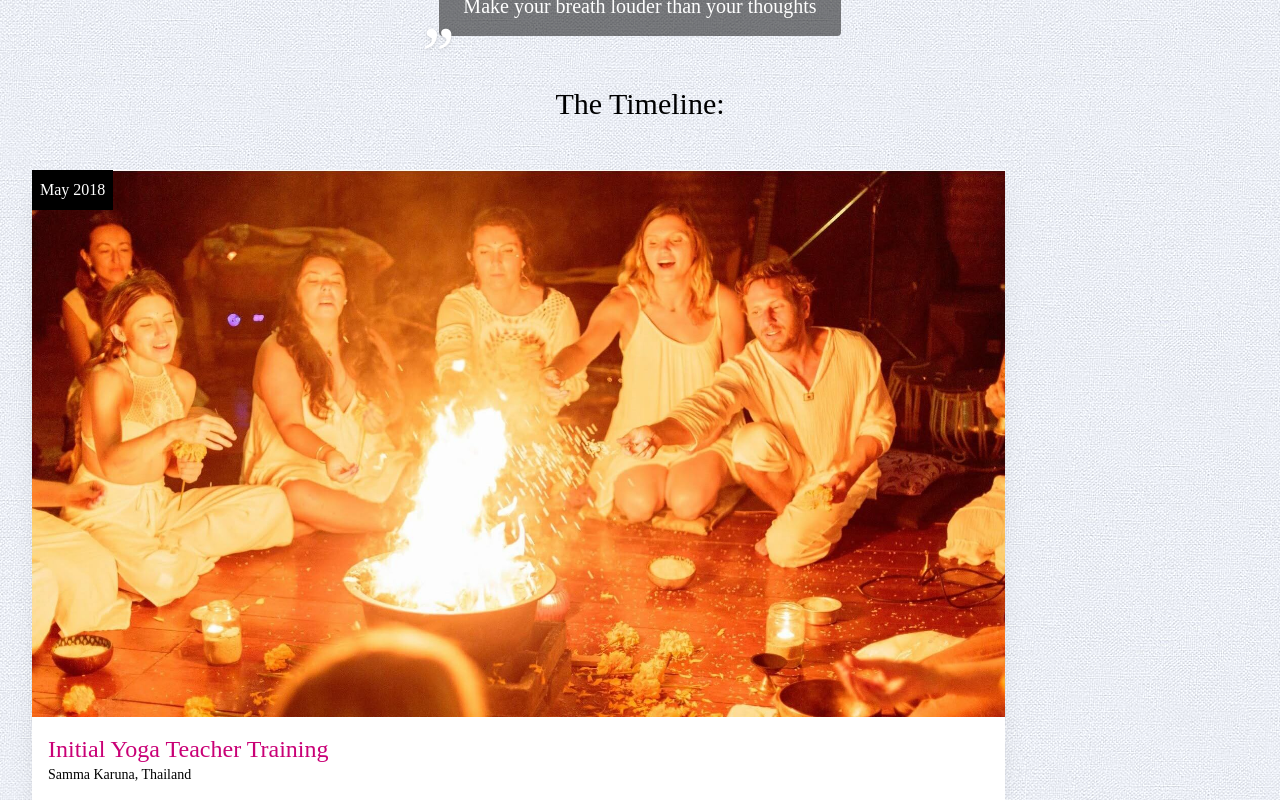
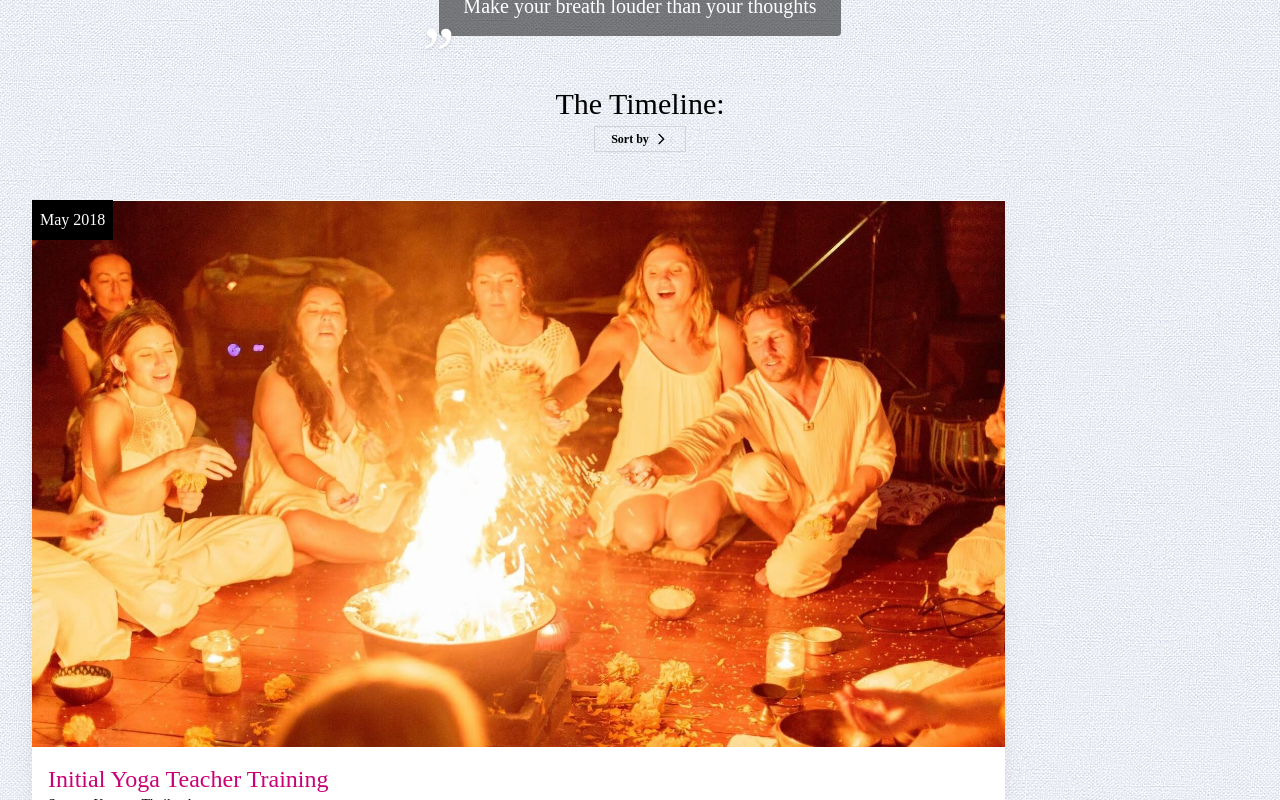
Before and after one commit to Existenziell/yoga.christof.digital, a Next.js app: page /timeline in a window 1280 px wide. Shown: the part 360-1160 px from the top of the page. Built offline with nearby package versions, Linux system fonts and the light colour scheme; a web font is replaced by a local one.

Commit message:
Sorting for timeline

```diff
--- /dev/null
+++ b/components/Sorting.js
@@ -0,0 +1,32 @@
+const Sorting = ({ sortBy, sortingVisible, setSortingVisible, toggleSortBy }) => {
+  return (
+    <div className='flex flex-col items-center max-w-max mx-auto text-xs text-center py-1 border border-gray-300 p-4'>
+      <button onClick={() => setSortingVisible(!sortingVisible)} className='flex items-center gap-1 hover:text-brand'>
+        <span className='font-bold'>Sort by</span>
+        {sortingVisible ?
+          <svg xmlns='http://www.w3.org/2000/svg' className='h-4 w-4' fill='none' viewBox='0 0 24 24' stroke='currentColor'>
+            <path strokeLinecap='round' strokeLinejoin='round' strokeWidth={2} d='M19 9l-7 7-7-7' />
+          </svg>
+          :
+          <svg xmlns='http://www.w3.org/2000/svg' className='h-4 w-4' fill='none' viewBox='0 0 24 24' stroke='currentColor'>
+            <path strokeLinecap='round' strokeLinejoin='round' strokeWidth={2} d='M9 5l7 7-7 7' />
+          </svg>
+        }
+      </button>
+      {sortingVisible &&
+        <div className='top-32 flex flex-col mt-1 text-left gap-1'>
+          <label htmlFor='desc' className='cursor-pointer flex items-center'>
+            <input type='radio' id='desc' name='sortBy' value='desc' checked={sortBy === 'desc'} onChange={toggleSortBy} />
+            <span className='align-text-bottom'>Oldest first</span>
+          </label>
+          <label htmlFor='asc' className='cursor-pointer flex items-center'>
+            <input type='radio' id='asc' name='sortBy' value='asc' checked={sortBy === 'asc'} onChange={toggleSortBy} />
+            <span className='align-text-bottom'>Newest first</span>
+          </label>
+        </div>
+      }
+    </div>
+  )
+}
+
+export default Sorting
--- a/components/Timeline.js
+++ b/components/Timeline.js
@@ -1,29 +1,45 @@
+import { useState } from 'react'
 import Image from 'next/image'
+import Sorting from './Sorting'
 import { timeline } from '../lib/timeline'
 
 const Timeline = () => {
+  const [sortBy, setSortBy] = useState("desc")
+  const [sortingVisible, setSortingVisible] = useState(false)
+  const [data, setData] = useState(timeline.features)
+
+  const toggleSortBy = (e) => {
+    setSortBy(e.target.value)
+    setData(data.slice().reverse())
+  }
 
   return (
     <section className='timeline bg-cloth-pattern bg-repeat dark:bg-cloth-pattern-dark'>
-      <h2 className='text-3xl mb-12'>The Timeline:</h2>
+      <h2 className='text-3xl mb-1'>The Timeline:</h2>
       {/* <p className='mb-16'>Join me, as Yoga became part of me.</p> */}
 
-      <ul className='text-left w-full'>
-        {timeline.features.map((feature, index) => {
+      <Sorting
+        sortBy={sortBy}
+        sortingVisible={sortingVisible}
+        setSortingVisible={setSortingVisible}
+        toggleSortBy={toggleSortBy}
+      />
+
+      <ul className='text-left w-full mt-12'>
+        {data.map((feature, index) => {
           const { id, image, date, name, subname, description, mapOnly } = feature.properties
           if (!mapOnly) {
             return (
-              <li key={index} className={`shadow-xl mb-16 bg-white sm:w-4/5 relative rounded-md ${index % 2 === 0 && `ml-auto`} dark:bg-black dark:text-gray-300`}>
-                <div>
+              <li key={image} className={`shadow-xl mb-16 bg-white sm:w-4/5 relative rounded-md ${image % 2 === 0 && `ml-auto`} dark:bg-black dark:text-gray-300`}>
                 <Image
                   src={`/timeline/${image}.jpg`}
                   width={800}
                   height={450}
                   layout={'responsive'}
                   alt={name}
+                  priority={index === 1 || index === 19}
                 />
-                </div>
-                <div className={`absolute top-0 text-white bg-black p-2 ${index % 2 === 0 ? `right-0` : `left-0`}`}>{date}</div>
+                <div className={`absolute top-0 text-white bg-black p-2 ${image % 2 === 0 ? `right-0` : `left-0`}`}>{date}</div>
                 <div className='p-4'>
                   <h3 className='text-2xl text-brand'>{name}</h3>
                   <h4 className='text-sm mb-6'>{subname}</h4>
@@ -32,7 +48,6 @@ const Timeline = () => {
               </li>
             )
           }
-
         })}
       </ul>
 
--- a/pages/contact.js
+++ b/pages/contact.js
@@ -46,16 +46,16 @@ const Contact = () => {
                 <form onSubmit={submitForm}>
 
                     <div className='relative mb-12'>
-                        <input id='name' name='name' type='text' onChange={setData} required disabled={sending} className='peer' placeholder='Name' />
-                        <label htmlFor='name'>Name</label>
+                        <input id='name' name='name' type='text' onChange={setData} required disabled={sending} className='peer h-10 w-full border-b-2 border-gray-300 text-gray-900 placeholder-transparent focus:outline-none focus:border-brand dark:bg-gray-700 dark:text-gray-300' placeholder='Name' />
+                        <label htmlFor='name' className='absolute left-0 -top-4 text-gray-600 dark:text-gray-300 text-sm transition-all peer-placeholder-shown:text-base peer-placeholder-shown:text-gray-400 peer-placeholder-shown:top-2 peer-focus:-top-4 peer-focus:text-gray-600 peer-focus:text-sm dark:peer-focus:text-gray-300'>Name</label>
                     </div>
                     <div className='relative mb-12'>
-                        <input id='email' type='email' name='email' onChange={setData} required disabled={sending} className='peer' placeholder='Email' />
-                        <label htmlFor='email'>Email</label>
+                        <input id='email' type='email' name='email' onChange={setData} required disabled={sending} className='peer h-10 w-full border-b-2 border-gray-300 text-gray-900 placeholder-transparent focus:outline-none focus:border-brand dark:bg-gray-700 dark:text-gray-300' placeholder='Email' />
+                        <label htmlFor='email' className='absolute left-0 -top-4 text-gray-600 dark:text-gray-300 text-sm transition-all peer-placeholder-shown:text-base peer-placeholder-shown:text-gray-400 peer-placeholder-shown:top-2 peer-focus:-top-4 peer-focus:text-gray-600 peer-focus:text-sm dark:peer-focus:text-gray-300'>Email</label>
                     </div>
                     <div className='relative'>
-                        <textarea id='message' name='message' onChange={setData} rows='10' required disabled={sending} className='peer' placeholder='Message'></textarea>
-                        <label htmlFor='message' className='-top-5 peer-focus:-top-5'>Message</label>
+                        <textarea id='message' name='message' onChange={setData} rows='10' required disabled={sending} className='peer h-full w-full py-4 border-t-2 border-b-2 border-gray-300 text-gray-900 placeholder-transparent focus:outline-none focus:border-brand dark:bg-gray-700 dark:text-gray-300' placeholder='Message'></textarea>
+                        <label htmlFor='message' className='absolute left-0 -top-5 text-gray-600 dark:text-gray-300 text-sm transition-all peer-placeholder-shown:text-base peer-placeholder-shown:text-gray-400 peer-placeholder-shown:top-2 peer-focus:-top-5 peer-focus:text-gray-600 peer-focus:text-sm dark:peer-focus:text-gray-300'>Message</label>
                     </div>
 
                     {errorMsg ?
--- a/styles/globals.css
+++ b/styles/globals.css
@@ -68,18 +68,6 @@ html, body {
 	Forms
 	========================================================================== */
 
-input[type="text"], input[type="email"] {
-  @apply h-10 w-full border-b-2 border-gray-300 text-gray-900 placeholder-transparent focus:outline-none focus:border-brand dark:bg-gray-700 dark:text-gray-300;
-}
-
-label {
-  @apply absolute left-0 -top-4 text-gray-600 dark:text-gray-300 text-sm transition-all peer-placeholder-shown:text-base peer-placeholder-shown:text-gray-400 peer-placeholder-shown:top-2 peer-focus:-top-4 peer-focus:text-gray-600 peer-focus:text-sm dark:peer-focus:text-gray-300;
-}
-
-textarea {
-  @apply h-full w-full py-4 border-t-2 border-b-2 border-gray-300 text-gray-900 placeholder-transparent focus:outline-none focus:border-brand dark:bg-gray-700 dark:text-gray-300;
-}
-
 .button {
   @apply w-48 my-8 px-8 py-4
   bg-brand text-white rounded shadow-2xl
@@ -87,6 +75,27 @@ textarea {
     transition-all
 }
 
+
+input[type="radio"] {
+  @apply focus:outline-none hover:cursor-pointer mr-2 align-text-bottom mb-0.5;
+}
+
+input[type='radio']:after, input[type='radio']:checked:after {
+  content: '';
+  width: 12px;
+  height: 12px;
+  border-radius: 12px;
+  background-color: white;
+  display: inline-block;
+  border: 2px solid white;
+  outline: 2px solid #666;
+}
+
+input[type='radio']:checked:after {
+  background-color: var(--color-brand);
+  border-color: white;
+  outline: 2px solid #666;
+}
 
 /* ==========================================================================
 	Timeline
```
Lines whose indentation alone changed are shown as unchanged.
